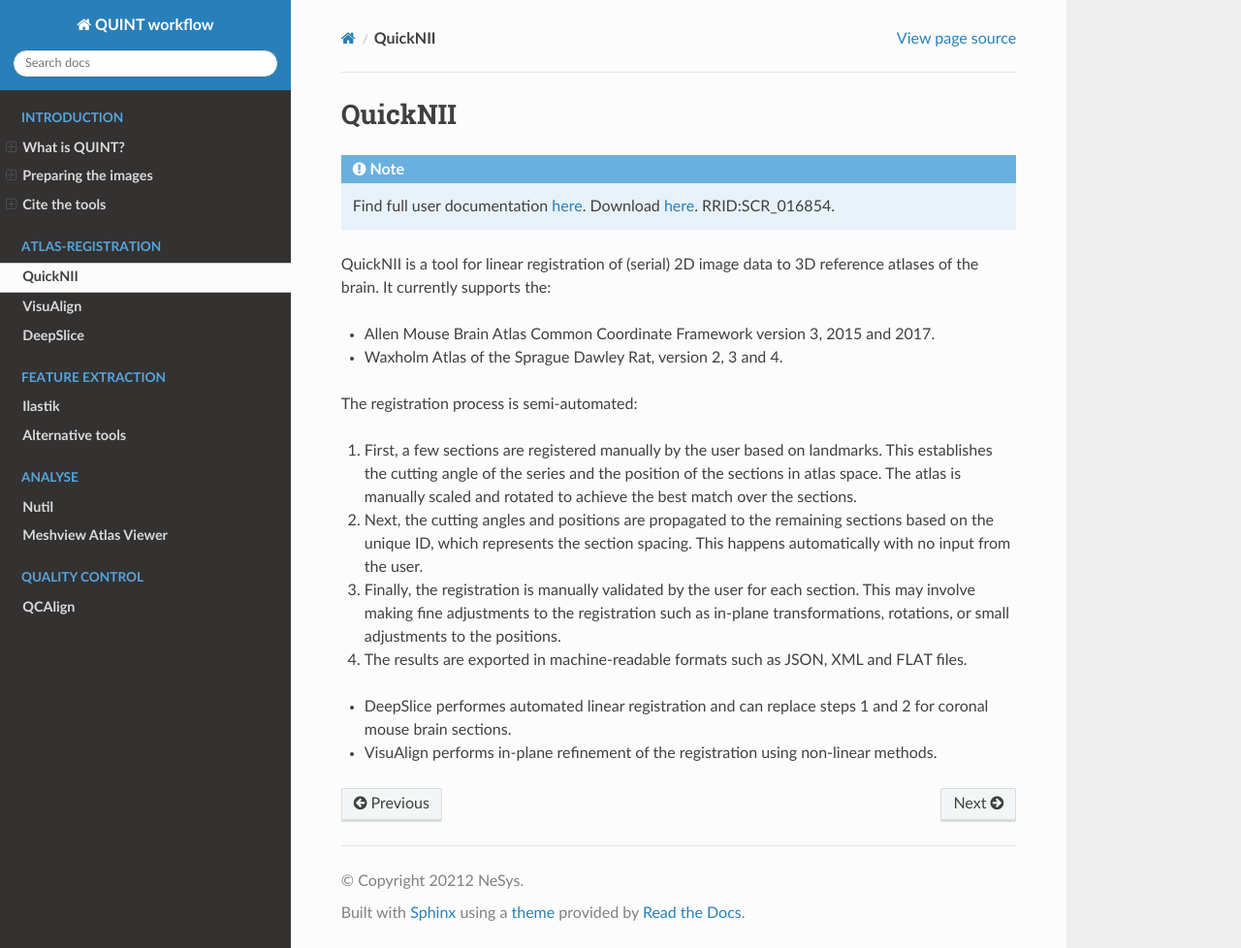
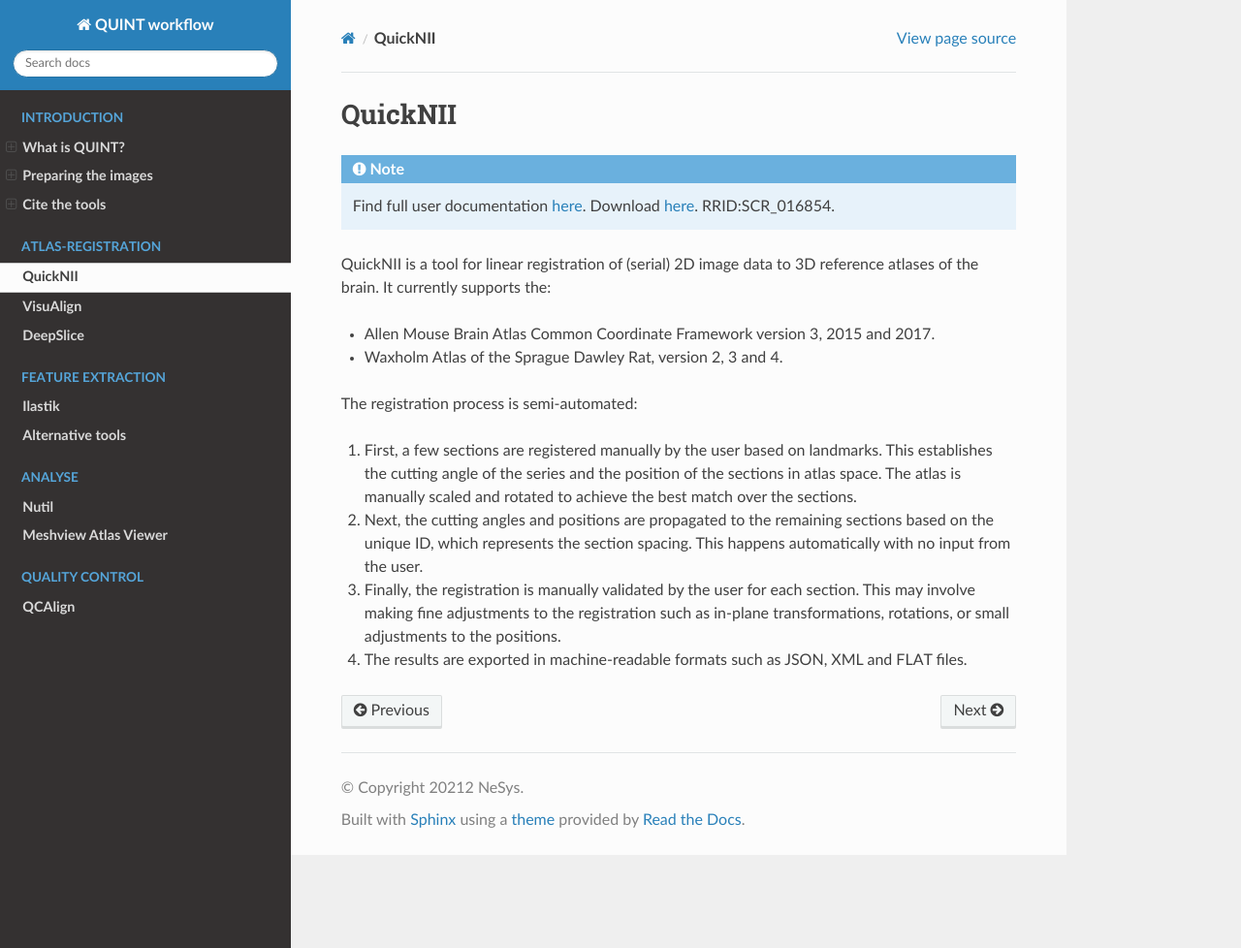
Before and after one commit to Neural-Systems-at-UIO/QUINT_workflow, a Sphinx documentation site: the page built from docs/QuickNII.rst, in a window 1280 px wide and 978 px high. Shown: the whole window at 97% size. Built offline with Sphinx 7.4.7 and the Read the Docs theme 2.0.0, drawn with Linux system fonts in a browser that asks for light colours.

Commit message:
Update QuickNII.rst

```diff
--- a/docs/QuickNII.rst
+++ b/docs/QuickNII.rst
@@ -17,6 +17,3 @@
 2. Next, the cutting angles and positions are propagated to the remaining sections based on the unique ID, which represents the section spacing. This happens automatically with no input from the user.
 3. Finally, the registration is manually validated by the user for each section. This may involve making fine adjustments to the registration such as in-plane transformations, rotations, or small adjustments to the positions.
 4. The results are exported in machine-readable formats such as JSON, XML and FLAT files.
-
-* DeepSlice performes automated linear registration and can replace steps 1 and 2 for coronal mouse brain sections.
-* VisuAlign performs in-plane refinement of the registration using non-linear methods.
```
